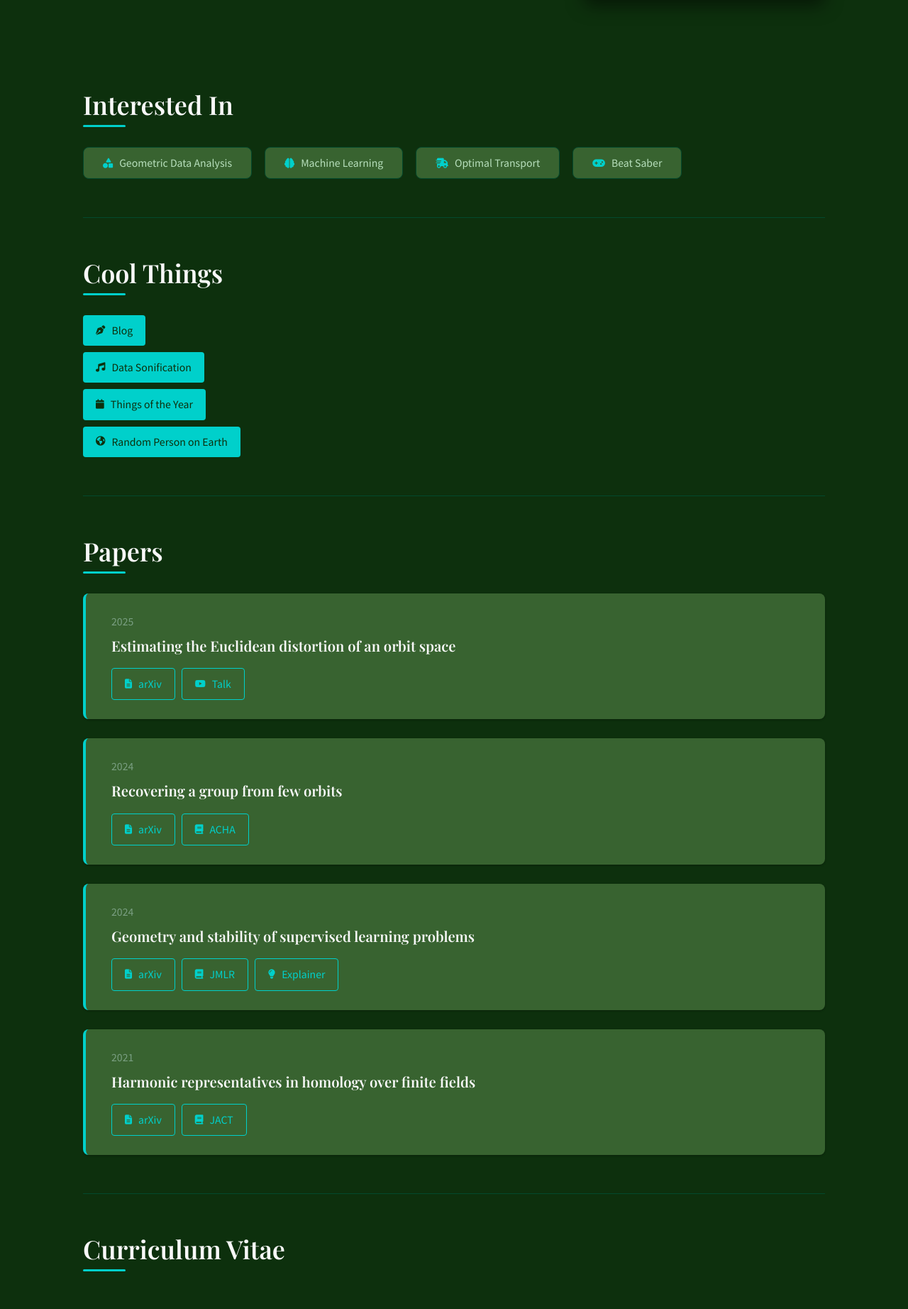
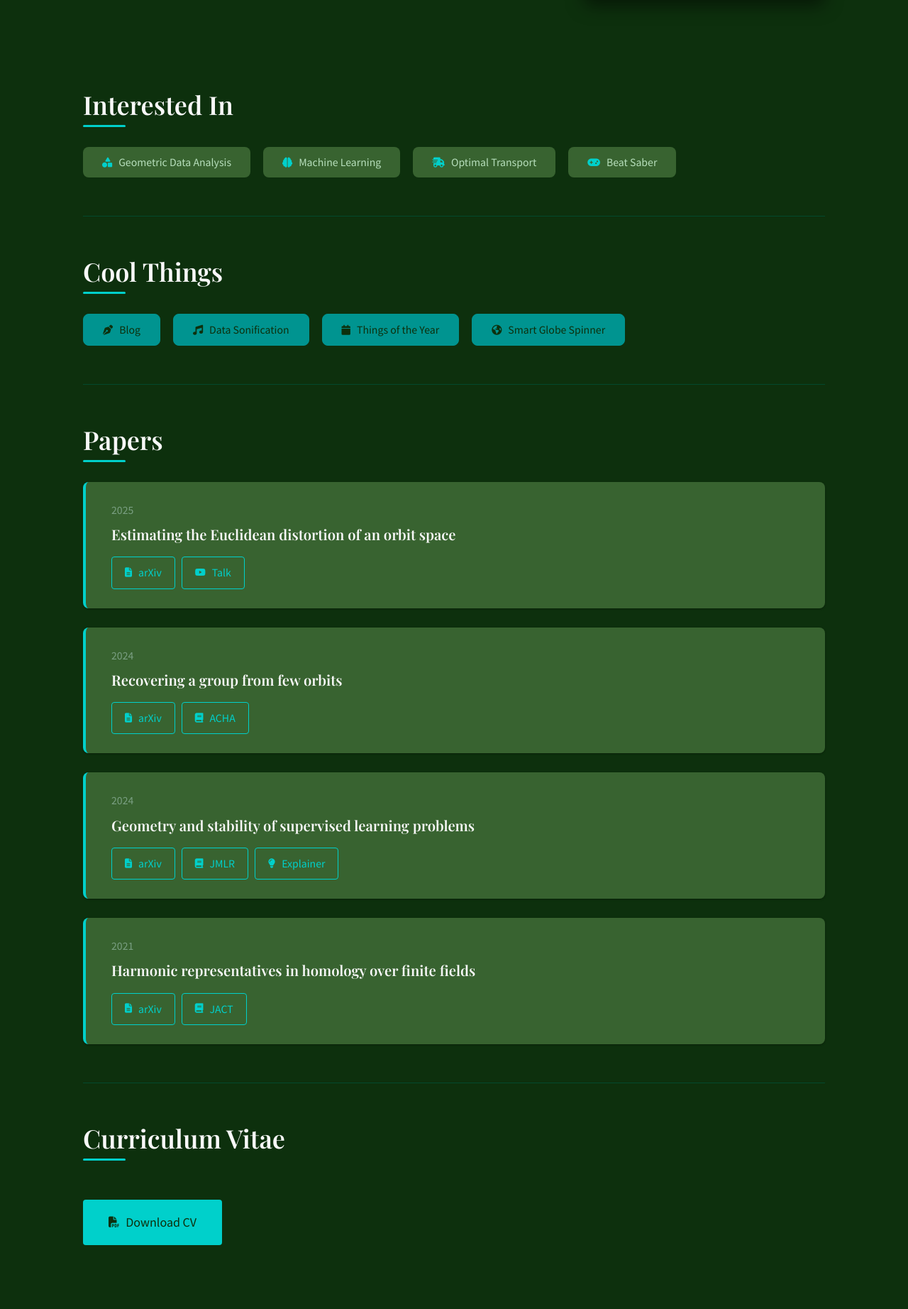
Before and after one commit to prismika/prismika.github.io, a Jekyll site: the page built from index.html, in a window 1280 px wide. Shown: the part 395-2239 px from the top of the page at 71% size. Built offline with Jekyll 4.4.1, drawn with Linux system fonts in a browser that asks for light colours.

Commit message:
Change front page layout.

```diff
--- a/_sass/_components.scss
+++ b/_sass/_components.scss
@@ -11,20 +11,14 @@
   gap: $spacing-xs;
   padding: $spacing-xs $spacing-md;
   background: $bg-card;
-  border: 1px solid $border-color;
+  border: none;
   border-radius: $radius-md;
   font-size: $font-size-sm;
   color: $text-secondary;
-  transition: all $transition-fast;
 
   i {
     color: $accent-primary;
     font-size: 0.9em;
-  }
-
-  &:hover {
-    border-color: $accent-primary;
-    transform: translateY(-2px);
   }
 }
 
@@ -183,9 +177,34 @@
 // Other Links
 .other-links {
   display: flex;
-  flex-direction: column;
+  flex-wrap: wrap;
+  gap: $spacing-sm;
+}
+
+.other-tag {
+  display: inline-flex;
+  align-items: center;
   gap: $spacing-xs;
-  align-items: flex-start;
+  padding: $spacing-xs $spacing-md;
+  background: $accent-secondary;
+  border: 1px solid $accent-secondary;
+  border-radius: $radius-md;
+  font-size: $font-size-sm;
+  color: $bg-primary;
+  text-decoration: none;
+  transition: all $transition-fast;
+
+  i {
+    color: $bg-primary;
+    font-size: 0.9em;
+  }
+
+  &:hover {
+    background: $accent-primary;
+    border-color: $accent-primary;
+    transform: translateY(-2px);
+    color: $bg-primary;
+  }
 }
 
 // Document Link
--- a/index.html
+++ b/index.html
@@ -47,21 +47,21 @@ title: Brantley Vose
 <section id="other" class="section">
   <h2 class="section-title">Cool Things</h2>
   <div class="other-links">
-    <a href="{{ site.social.blog }}" class="btn btn-primary" target="_blank" rel="noopener noreferrer">
+    <a href="{{ site.social.blog }}" class="other-tag" target="_blank" rel="noopener noreferrer">
       <i class="fa-solid fa-pen-nib"></i>
       Blog
     </a>
-    <a href="{{ '/projects/sonification/' | relative_url }}" class="btn btn-primary">
+    <a href="{{ '/projects/sonification/' | relative_url }}" class="other-tag">
       <i class="fa-solid fa-music"></i>
       Data Sonification
     </a>
-    <a href="{{ '/projects/things-of-the-year/' | relative_url }}" class="btn btn-primary">
+    <a href="{{ '/projects/things-of-the-year/' | relative_url }}" class="other-tag">
       <i class="fa-solid fa-calendar"></i>
       Things of the Year
     </a>
-    <a href="{{ '/projects/random-person/' | relative_url }}" class="btn btn-primary">
+    <a href="{{ '/projects/random-person/' | relative_url }}" class="other-tag">
       <i class="fa-solid fa-earth-americas"></i>
-      Random Person on Earth
+      Smart Globe Spinner
     </a>
   </div>
 </section>
```
